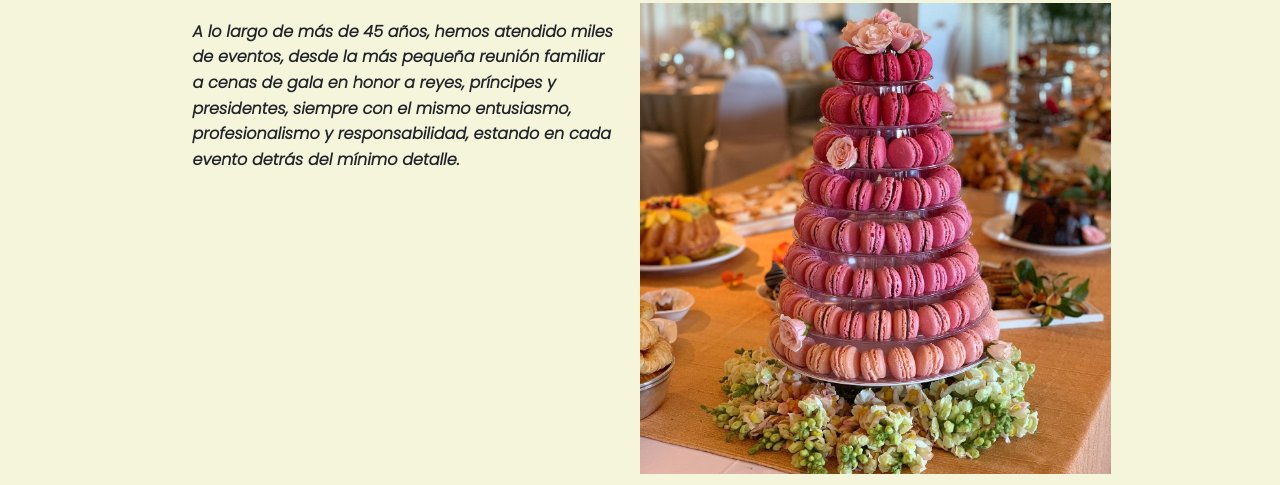
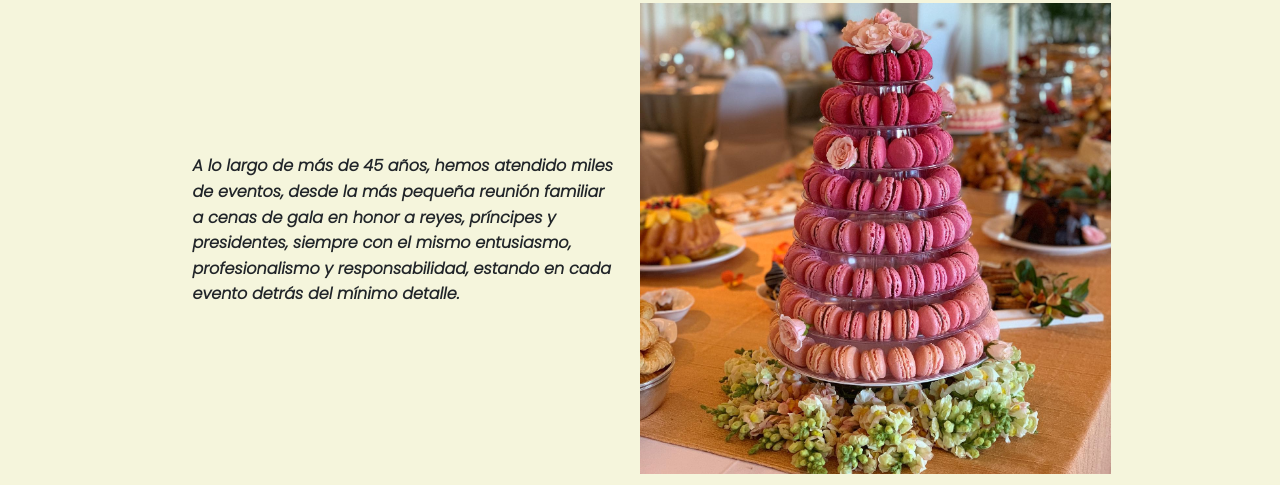
Before and after one commit to FlorenciaRey/IDEA-REY-, a plain HTML site: page index.html in a window 1280 px wide. Shown: the part 315-800 px from the top of the page. Drawn offline with nearby package versions, Linux system fonts and the light colour scheme.

Commit message:
arreglos

```diff
--- a/index.html
+++ b/index.html
@@ -60,7 +60,7 @@
             <!-- Inicio seccion principal-->
             <section class="sec__ppal">
                 <h2 class="sec__ppal__h2">Más de 45 años de experiencia</h2>
-                <div class="sec__ppal__div justify-content-center">
+                <div class="sec__ppal__div justify-content-center align-items-center">
                     <p class="sec__ppal__p">A lo largo de más de 45 años, hemos atendido miles de eventos, desde la más pequeña reunión familiar a cenas de gala en honor a reyes, príncipes y presidentes, siempre con el mismo entusiasmo, profesionalismo y responsabilidad, estando en cada evento detrás del mínimo detalle.</p>
                     <img class="sec__ppal__img" src="./images/torremacarrones.jpg" alt="imagen torre de macarons">
                 </div>
```
